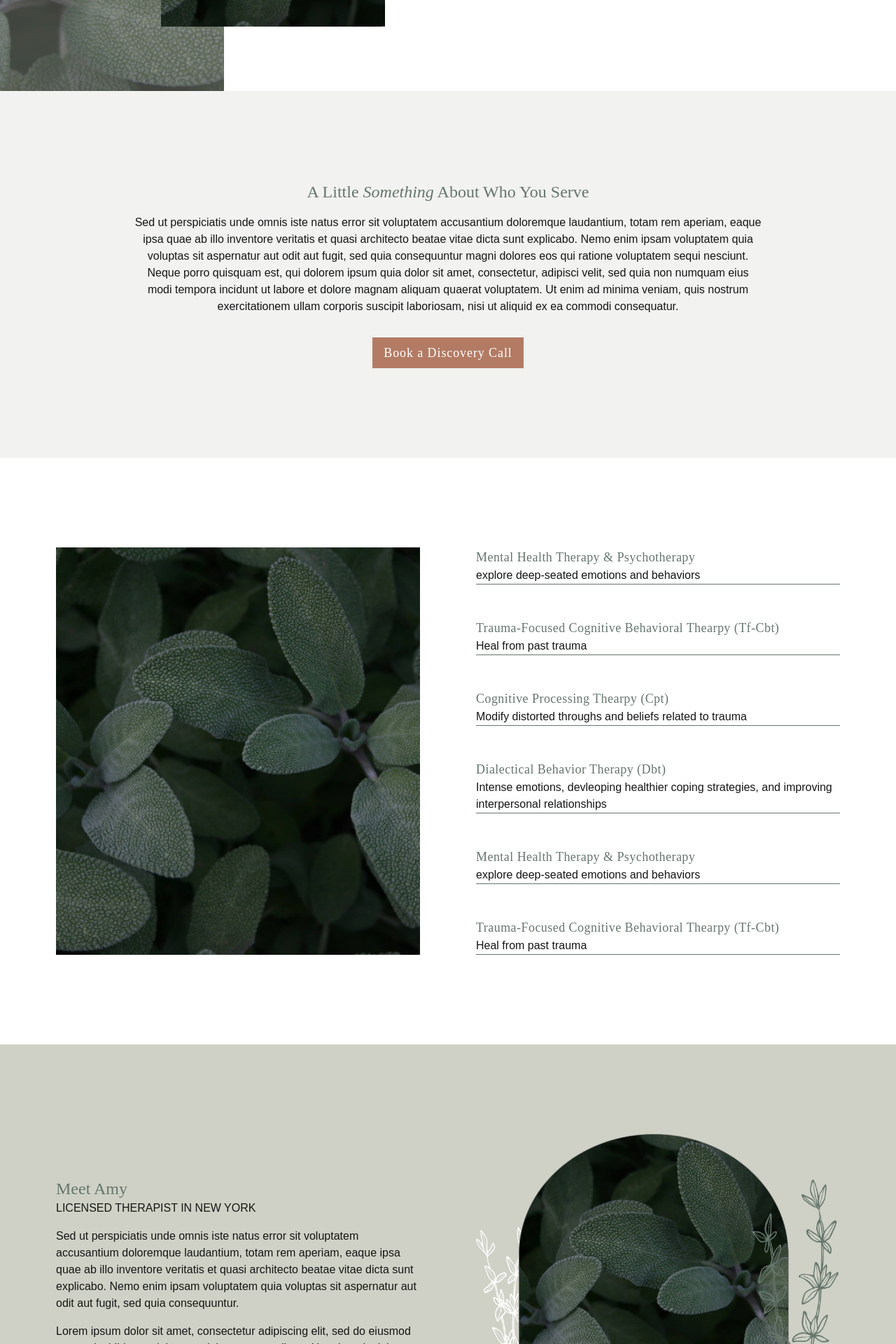
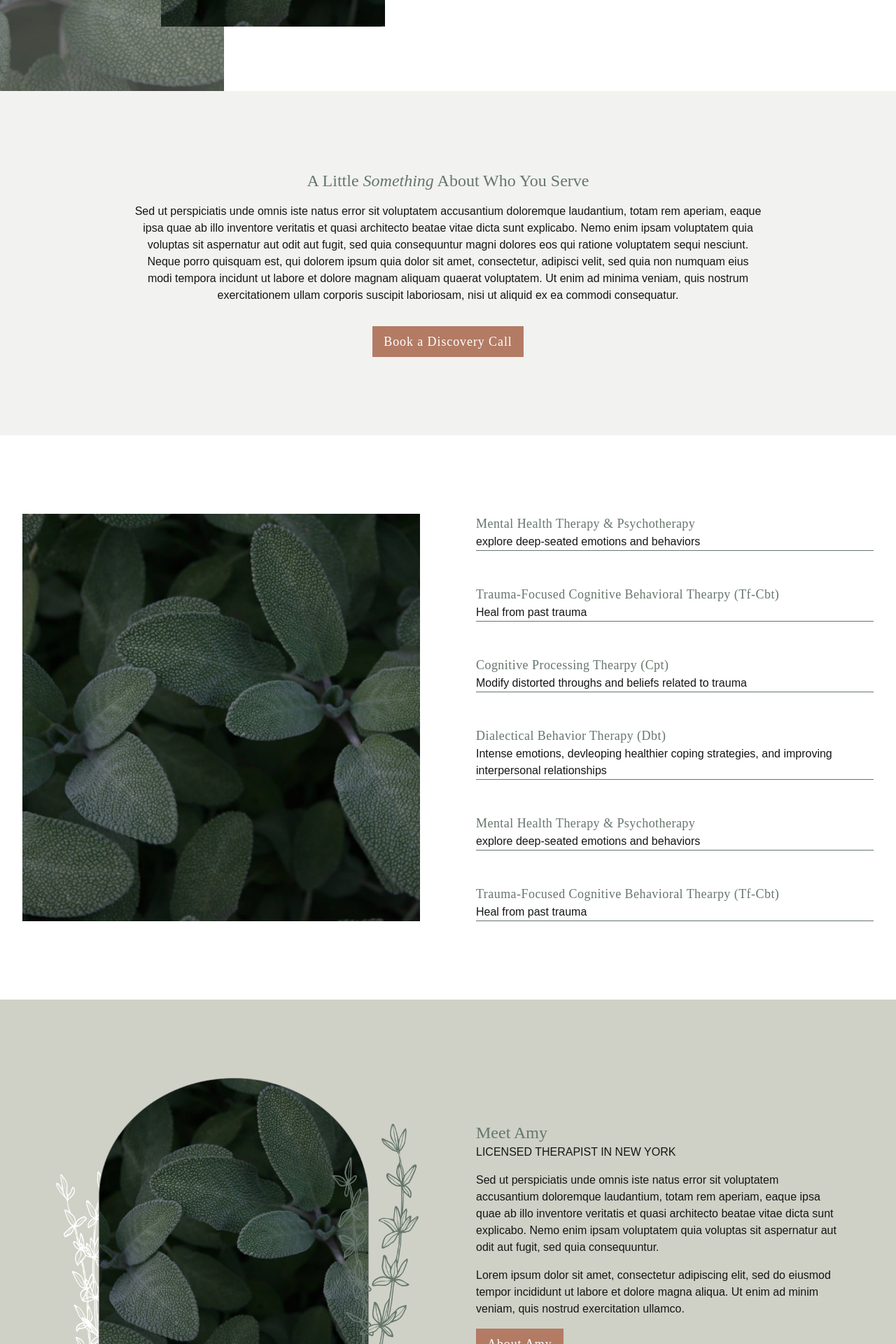
Before and after one commit to brittwoodard/gentle-within, a Jekyll site: the page built from index.html, in a window 1280 px wide. Shown: the part 727-2647 px from the top of the page at 70% size. Built offline with Jekyll 4.4.1, drawn with Linux system fonts in a browser that asks for light colours; some web fonts are replaced.

Commit message:
about amy mobile

```diff
--- a/assets/css/style.css
+++ b/assets/css/style.css
@@ -605,6 +605,9 @@
 .z-20 {
   z-index: 20;
 }
+.order-first {
+  order: -9999;
+}
 .col-span-1 {
   grid-column: span 1 / span 1;
 }
@@ -688,6 +691,9 @@
 }
 .min-h-\[80vh\] {
   min-height: 80vh;
+}
+.min-h-\[60vh\] {
+  min-height: 60vh;
 }
 .w-\[25vw\] {
   width: 25vw;
@@ -819,6 +825,10 @@
   padding-left: 2rem;
   padding-right: 2rem;
 }
+.py-28 {
+  padding-top: 7rem;
+  padding-bottom: 7rem;
+}
 .pb-12 {
   padding-bottom: 3rem;
 }
@@ -901,6 +911,9 @@
   .lg\:mr-12 {
     margin-right: 3rem;
   }
+  .lg\:mb-0 {
+    margin-bottom: 0px;
+  }
   .lg\:flex {
     display: flex;
   }
@@ -922,11 +935,33 @@
   .lg\:w-\[60\%\] {
     width: 60%;
   }
+  .lg\:w-\[80\%\] {
+    width: 80%;
+  }
   .lg\:grid-cols-2 {
     grid-template-columns: repeat(2, minmax(0, 1fr));
+  }
+  .lg\:gap-20 {
+    gap: 5rem;
   }
   .lg\:px-0 {
     padding-left: 0px;
     padding-right: 0px;
   }
+  .lg\:px-20 {
+    padding-left: 5rem;
+    padding-right: 5rem;
+  }
+  .lg\:py-10p {
+    padding-top: 10%;
+    padding-bottom: 10%;
+  }
+  .lg\:py-24 {
+    padding-top: 6rem;
+    padding-bottom: 6rem;
+  }
+  .lg\:py-28 {
+    padding-top: 7rem;
+    padding-bottom: 7rem;
+  }
 }
--- a/index.html
+++ b/index.html
@@ -127,8 +127,8 @@
 
 
 <!-- Who You Serve -->
-<section class="bg-light py-10p px-20">
-  <div class="text-center w-[80%] mx-auto">
+<section class="bg-light py-12 lg:py-28 px-8 lg:px-20">
+  <div class="text-center lg:w-[80%] mx-auto">
     <h2 class="font-serif text-dark text-2xl capitalize mb-4">{{ page.who-you-serve.heading_html }}</h2>
     <div class="mb-4">
       {{ page.who-you-serve.description_html | markdownify }}
@@ -139,10 +139,10 @@
 
 
 <!-- Healing Approaches -->
-<section class="grid grid-cols-2 gap-20 py-10p px-20">
+<section class="grid lg:grid-cols-2 lg:gap-20 py-12 lg:py-28 px-8 lgpx-20">
 
   <!-- Left Column / Image -->
-  <div class="bg-image-style" style="background-image: url('{{ page.approach.image.image_path }}'); background-position: {{ page.approach.image.image_focus }};"></div>
+  <div class="bg-image-style min-h-[60vh] mb-12 lg:mb-0" style="background-image: url('{{ page.approach.image.image_path }}'); background-position: {{ page.approach.image.image_focus }};"></div>
 
   <!-- Right Column / Text -->
   <div>
@@ -157,10 +157,10 @@
 
 
 <!-- About Section -->
-<section class="grid grid-cols-2 gap-20 bg-main py-10p px-20">
+<section class="grid lg:grid-cols-2 lg:gap-20 bg-main py-12 lg:py-28 lg:px-20">
 
   <!-- Left Column / Text -->
-  <div class="flex items-center">
+  <div class="flex items-center px-8 lg:px-0">
     <div>
       <h2 class="font-serif text-dark text-2xl">{{ page.about.heading }}</h2>
       <p class="uppercase mb-4">{{ page.about.subtitle }}</p>
@@ -172,13 +172,13 @@
   </div>
 
   <!-- Right Column / Image (with floating illustration) -->
-  <img src="/uploads/temporary-about.png">
+  <img class="order-first mb-8 lg:mb-0 px-2 lg:px-0" src="/uploads/temporary-about.png">
 
 </section>
 
 
 <!-- Work with Me Section -->
-<section class="bg-light py-10p px-20">
+<section class="bg-light py-28 px-20">
   <div class="text-center">
     <h2 class="font-serif text-dark text-2xl">{{ page.services.heading_html }}</h2>
     <div class="mb-12 w-[80%] mx-auto">
@@ -201,7 +201,7 @@
 
 
 <!-- Testimonials Section -->
-<section class="bg-dark text-white py-10p px-20 bg-image-style" style="background-image: url('{{ page.testimonials.background-image.image_path }}'); background-position: {{ page.testimonials.background-image.image_focus }};">
+<section class="bg-dark text-white py-28 px-20 bg-image-style" style="background-image: url('{{ page.testimonials.background-image.image_path }}'); background-position: {{ page.testimonials.background-image.image_focus }};">
   <div class="testimonial-container">
     {% for item in page.testimonials.testimonials %}
     <div class="testimonial-item text-center w-[80%] mx-auto">
```
